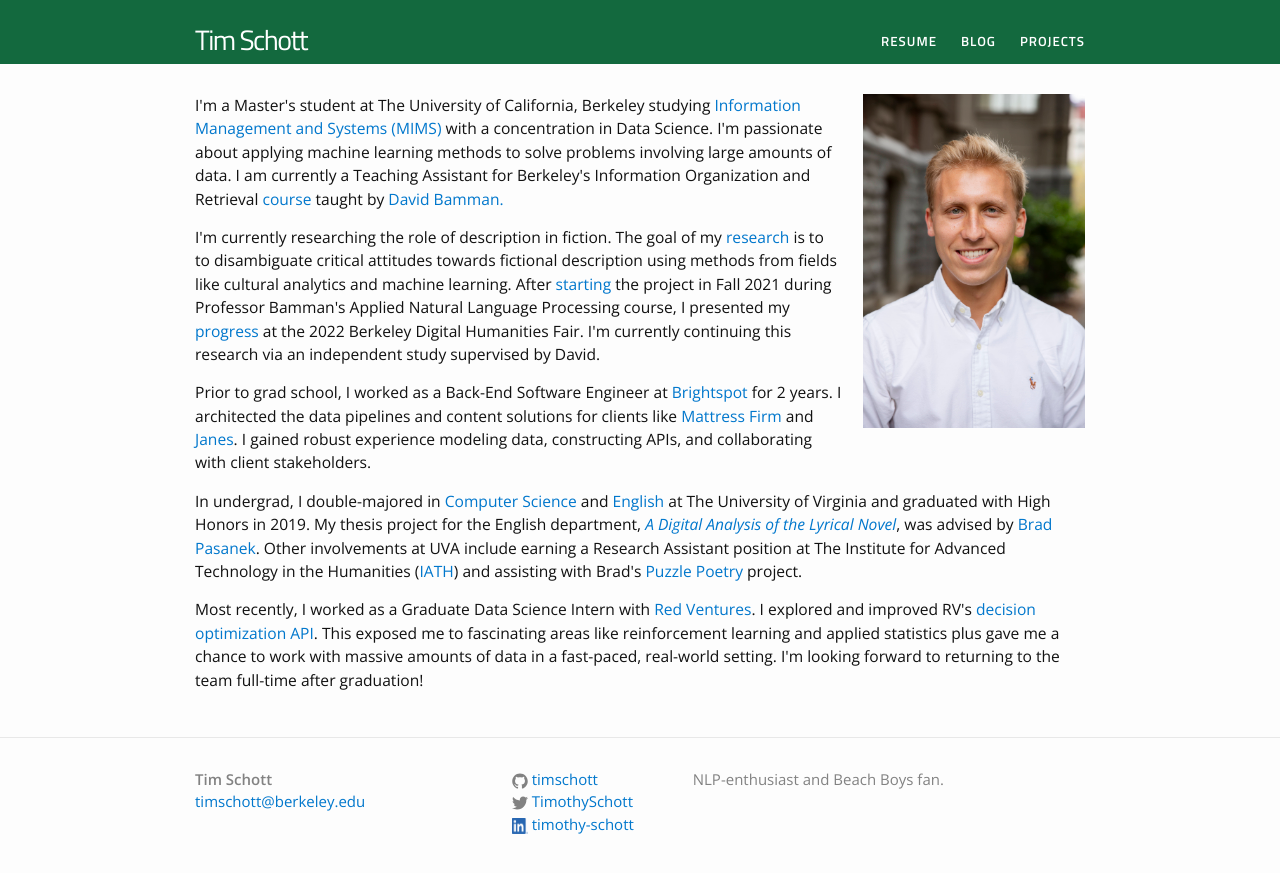
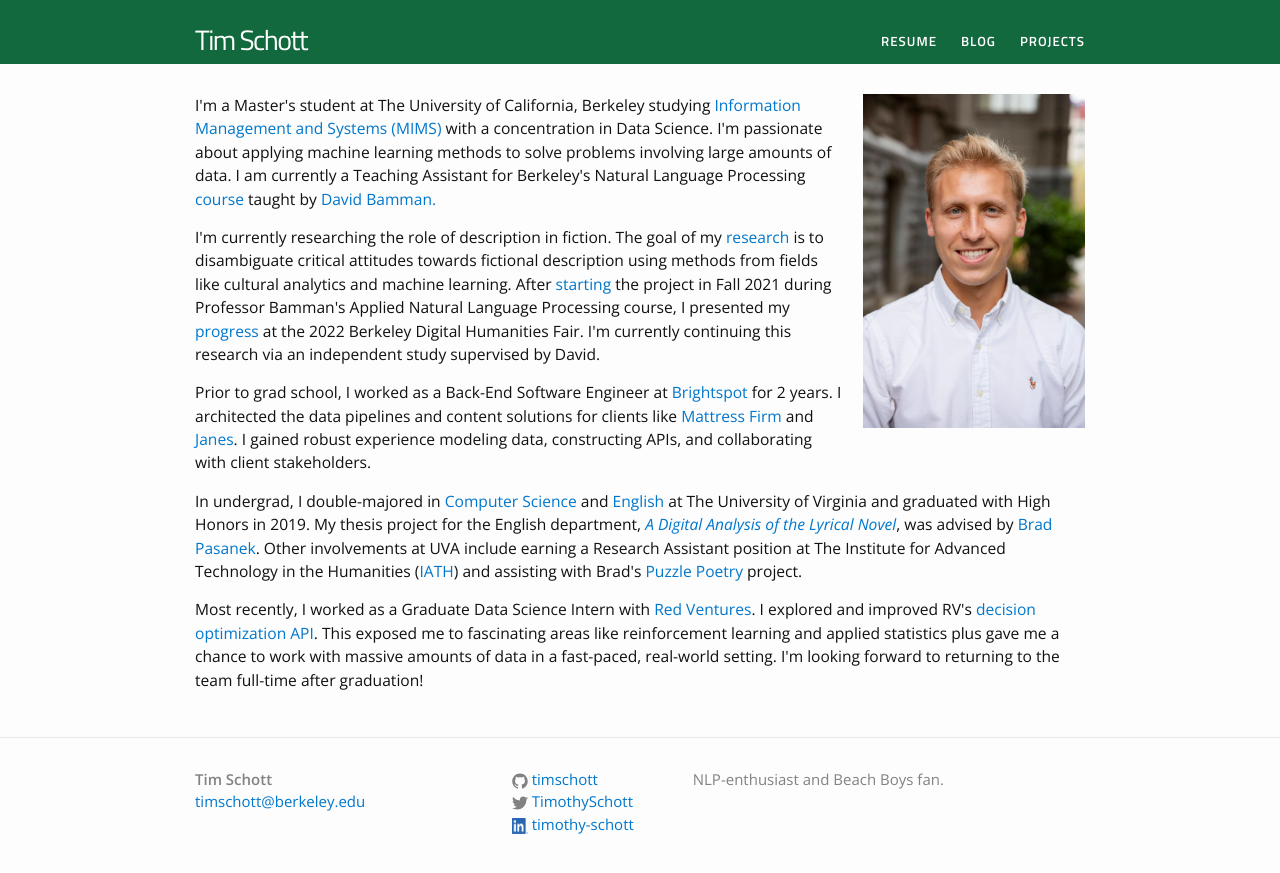
Before and after one commit to timschott/timschott.github.io, a Jekyll site: the page built from index.html, in a window 1280 px wide. Shown: the top 873 px of the page. Built offline with Jekyll 4.4.1, drawn with Linux system fonts in a browser that asks for light colours.

Commit message:
fix typo

```diff
--- a/index.html
+++ b/index.html
@@ -7,9 +7,9 @@ description: Welcome to my site!
 
 <img id="disco-tim" src="/images/schott-headshot_smaller.jpg" alt="death by disco">
 
-<p>I'm a Master's student at The University of California, Berkeley studying <a href="https://www.ischool.berkeley.edu/programs/mims">Information Management and Systems (MIMS)</a> with a concentration in Data Science. I'm passionate about applying machine learning methods to solve problems involving large amounts of data. I am currently a Teaching Assistant for Berkeley's Information Organization and Retrieval <a href="https://www.ischool.berkeley.edu/courses/info/202">course</a> taught by <a href="https://people.ischool.berkeley.edu/~dbamman/">David Bamman.</a></p>
+<p>I'm a Master's student at The University of California, Berkeley studying <a href="https://www.ischool.berkeley.edu/programs/mims">Information Management and Systems (MIMS)</a> with a concentration in Data Science. I'm passionate about applying machine learning methods to solve problems involving large amounts of data. I am currently a Teaching Assistant for Berkeley's Natural Language Processing <a href="https://people.ischool.berkeley.edu/~dbamman/nlp22.html">course</a> taught by <a href="https://people.ischool.berkeley.edu/~dbamman/">David Bamman.</a></p>
 
-<p>I'm currently researching the role of description in fiction. The goal of my <a href = "https://github.com/timschott/details">research</a> is to to disambiguate critical attitudes towards fictional description using methods from fields like cultural analytics and machine learning. After <a href="https://github.com/timschott/details/blob/main/paper/details-in-the-novel.pdf">starting</a> the project in Fall 2021 during Professor Bamman's Applied Natural Language Processing course, I presented my <a href="https://raw.githubusercontent.com/timschott/details/main/dh-fair/tim-schott-dh-fair-poster.png">progress</a> at the 2022 Berkeley Digital Humanities Fair. I'm currently continuing this research via an independent study supervised by David.</p>
+<p>I'm currently researching the role of description in fiction. The goal of my <a href = "https://github.com/timschott/details">research</a> is to disambiguate critical attitudes towards fictional description using methods from fields like cultural analytics and machine learning. After <a href="https://github.com/timschott/details/blob/main/paper/details-in-the-novel.pdf">starting</a> the project in Fall 2021 during Professor Bamman's Applied Natural Language Processing course, I presented my <a href="https://raw.githubusercontent.com/timschott/details/main/dh-fair/tim-schott-dh-fair-poster.png">progress</a> at the 2022 Berkeley Digital Humanities Fair. I'm currently continuing this research via an independent study supervised by David.</p>
 
 <p>Prior to grad school, I worked as a Back-End Software Engineer at <a href="https://www.brightspot.com/">Brightspot</a> for 2 years. I architected the data pipelines and content solutions for clients like <a href="https://www.mattressfirm.com">Mattress Firm</a> and <a href="https://janes.com">Janes</a>. I gained robust experience modeling data, constructing APIs, and collaborating with client stakeholders.</p>
 
```
